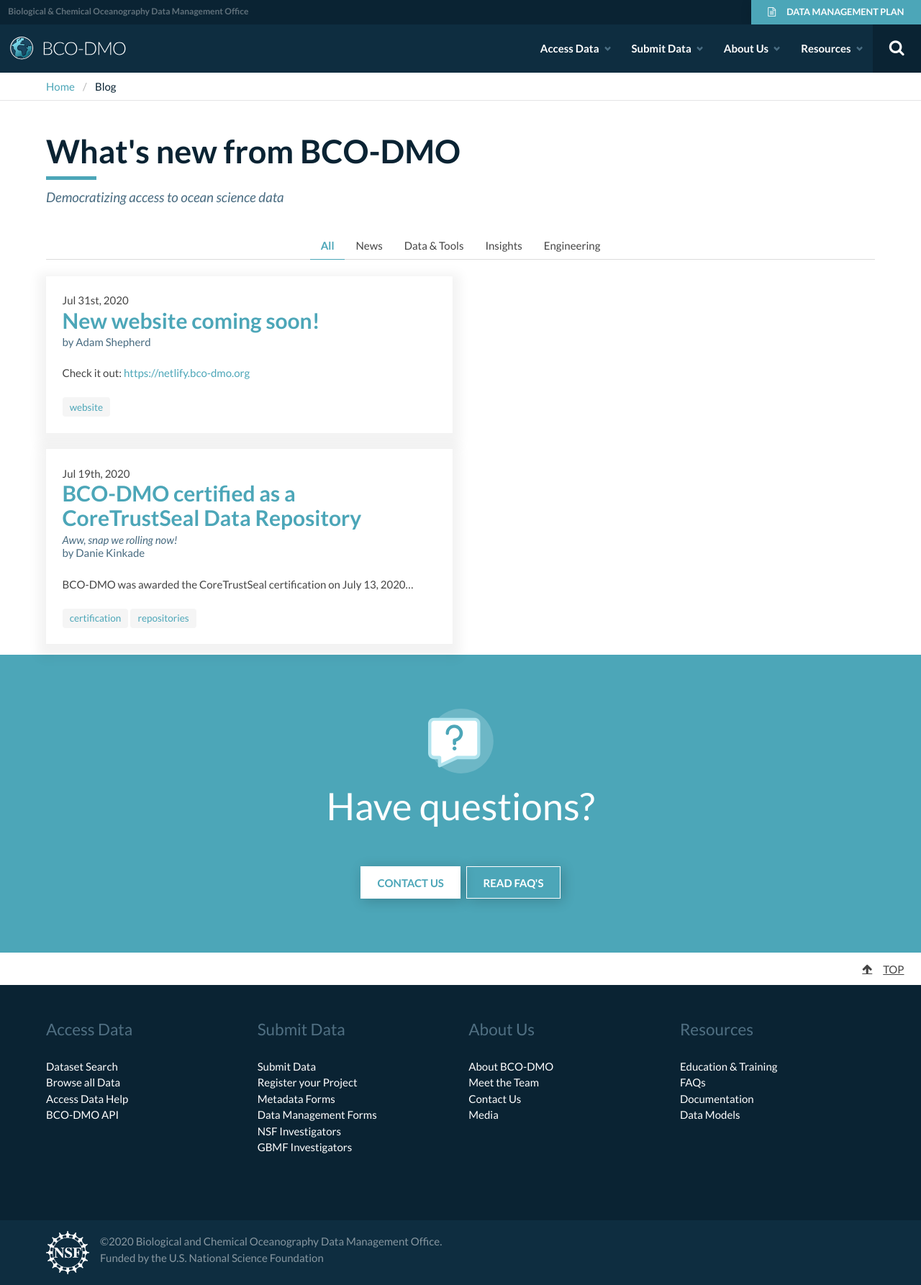
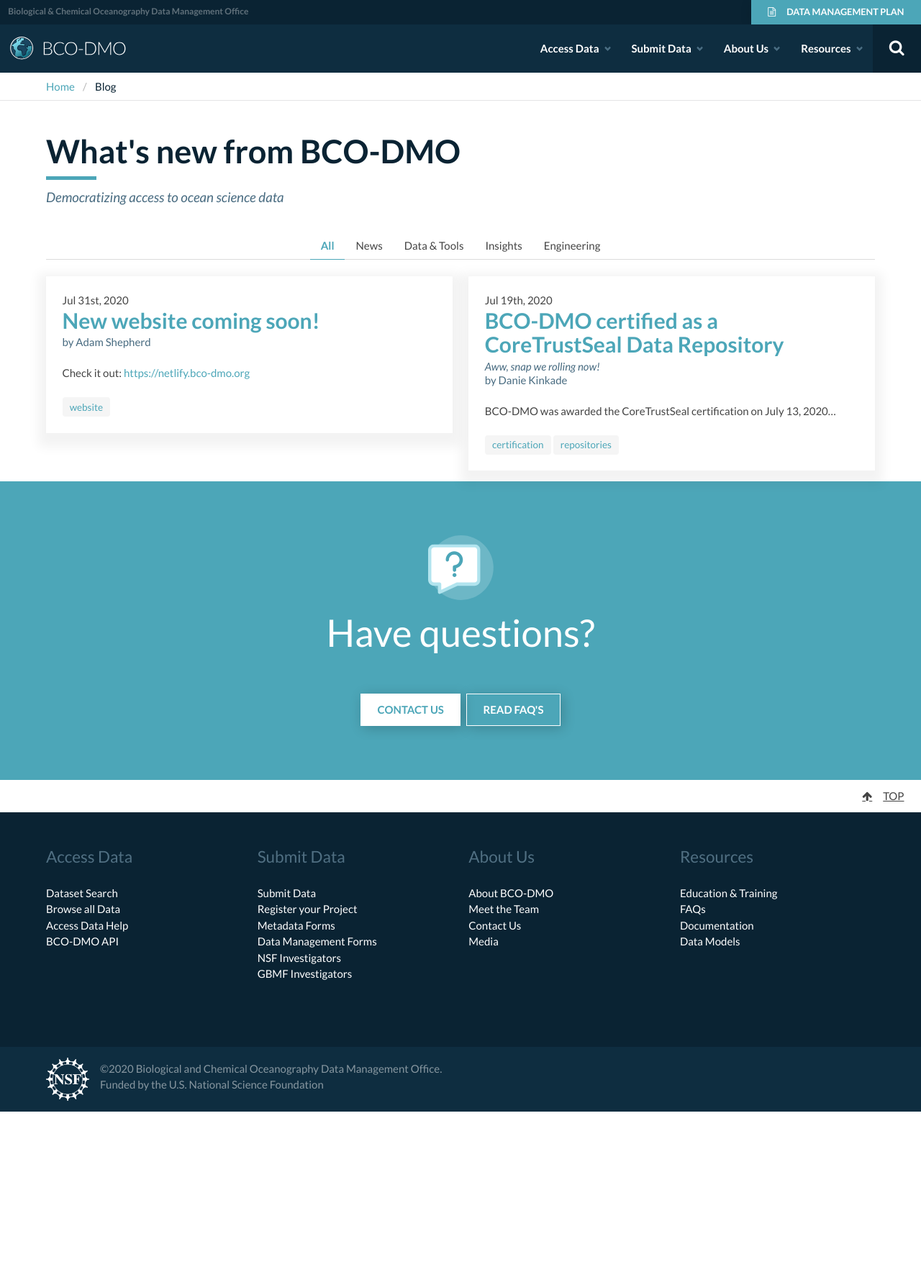
Before and after one commit to BCODMO/blog.bco-dmo.org, a Jekyll site: the page built from index.html, in a window 1280 px wide. Shown: the whole page at 72% size. Built offline with Jekyll 4.4.1, drawn with Linux system fonts in a browser that asks for light colours; after the commit the page ends 1545 px from its top, so only the background shows below that.

Commit message:
Update index.html

```diff
--- a/index.html
+++ b/index.html
@@ -23,13 +23,6 @@
   </div>
   <div class="columns">
   {% for post in site.posts %}
-    {% comment %} forloop.index - 1 because index starts at 1 {% endcomment %}
-    {% assign remainder = forloop.index - 1 | modulo: 2 %}
-    {% if remainder == 0 and forloop.index > 1 %}
-      </div>
-      <div class="columns">
-    {% endif %}
-
     {% assign author = site.data.authors[post.author] %}
     {% if post.description %}
       {% assign callout = post.description %}
@@ -41,6 +34,14 @@
       <div class="column is-6" data-index="{{ forloop.index }}">
         {% include post-card.html post=post callout=callout author=author %}
       </div>
+
+    {% comment %} make 2 columns of post cards {% endcomment %}
+    {% assign remainder = forloop.index | modulo: 2 %}
+    {% if remainder == 0 and forloop.index > 1 %}
+      </div>
+      <div class="columns">
+    {% endif %}
+
   {% endfor %}
     </div><!-- closes the last "columns" div -->
   </div>
```
